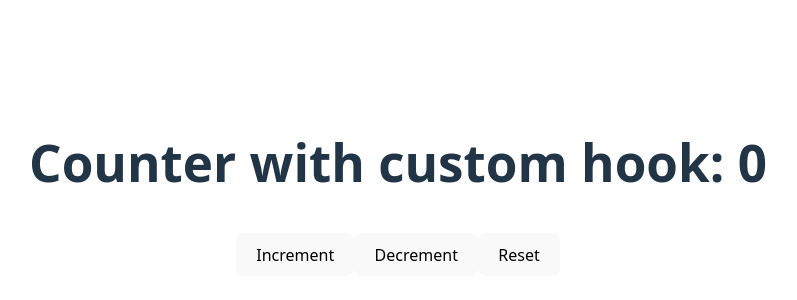
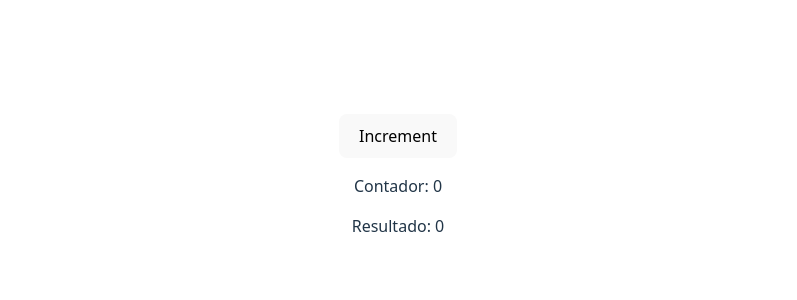
Before and after one commit to felipecoll/react-begins, a React (Vite) app: page / in a window 1280 px wide. Shown: the part 216-516 px from the top of the page, without its empty margins (242-1039 px from the left). Built offline with nearby package versions, Linux system fonts and the light colour scheme.

Commit message:
Use memo y useCallback

```diff
--- a/src/App.jsx
+++ b/src/App.jsx
@@ -1,7 +1,8 @@
 import './App.css'
 import { createContext, useState, useContext } from 'react'
+import CounterWithReactMemo from './components/CounterWithReactMemo/CounterWithReactMemo'
 //import Counter from './components/Counter/Counter.jsx'
-import CounterWithCustomHook from './components/CounterWithCustomHook/CounterWithCustomHook.jsx'
+//import CounterWithCustomHook from './components/CounterWithCustomHook/CounterWithCustomHook.jsx'
 //import SearchPost from './components/SearchPost/SearchPost.jsx'
 //import StaticComponent from './components/StaticComponents/StaticComponent.jsx'
 // import UserList from './components/UserList/UserList.jsx'
@@ -51,7 +52,8 @@
         {/* <ThemeButton /> */}
 
       <section>
-        <CounterWithCustomHook />
+        <CounterWithReactMemo />
+        {/* <CounterWithCustomHook /> */}
         {/* <Counter/> */}
         {/* <SearchPost /> */}
         {/* <StaticComponent />
--- /dev/null
+++ b/src/components/CounterWithReactMemo/CounterWithReactMemo.jsx
@@ -0,0 +1,36 @@
+import React, { useCallback, useMemo, useState } from "react";
+
+const Child = React.memo(({ counter }) => {
+    console.log("renderizando child");
+    return <p>Contador: {counter}</p>;
+  });
+
+function ExpensiveCalculation({num}) {
+    const result = useMemo(() => {
+      console.log("Calculando...");
+      return num * 2;
+    }, [num]);
+
+    return <p>Resultado: {result}</p>
+
+   }
+
+
+function CounterWithReactMemo() {
+  const [counter, setCounter] = useState(0);
+
+  const increment = useCallback(() => {
+    setCounter(prev => prev +1)
+  })
+
+  return (
+    <div>
+
+      <button onClick={increment}>Increment</button>
+      <Child counter={counter}/>
+      <ExpensiveCalculation num={counter}/>
+    </div>
+  );
+}
+
+export default CounterWithReactMemo;
```
